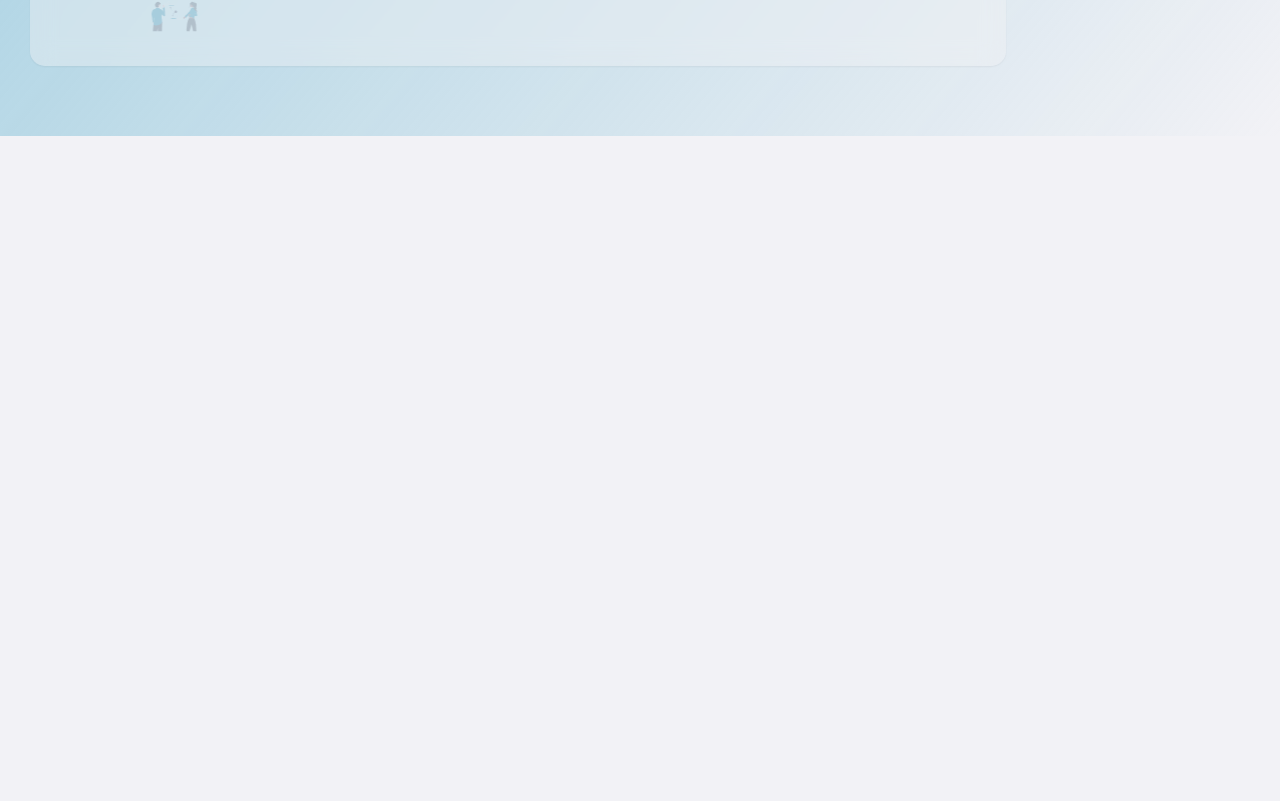
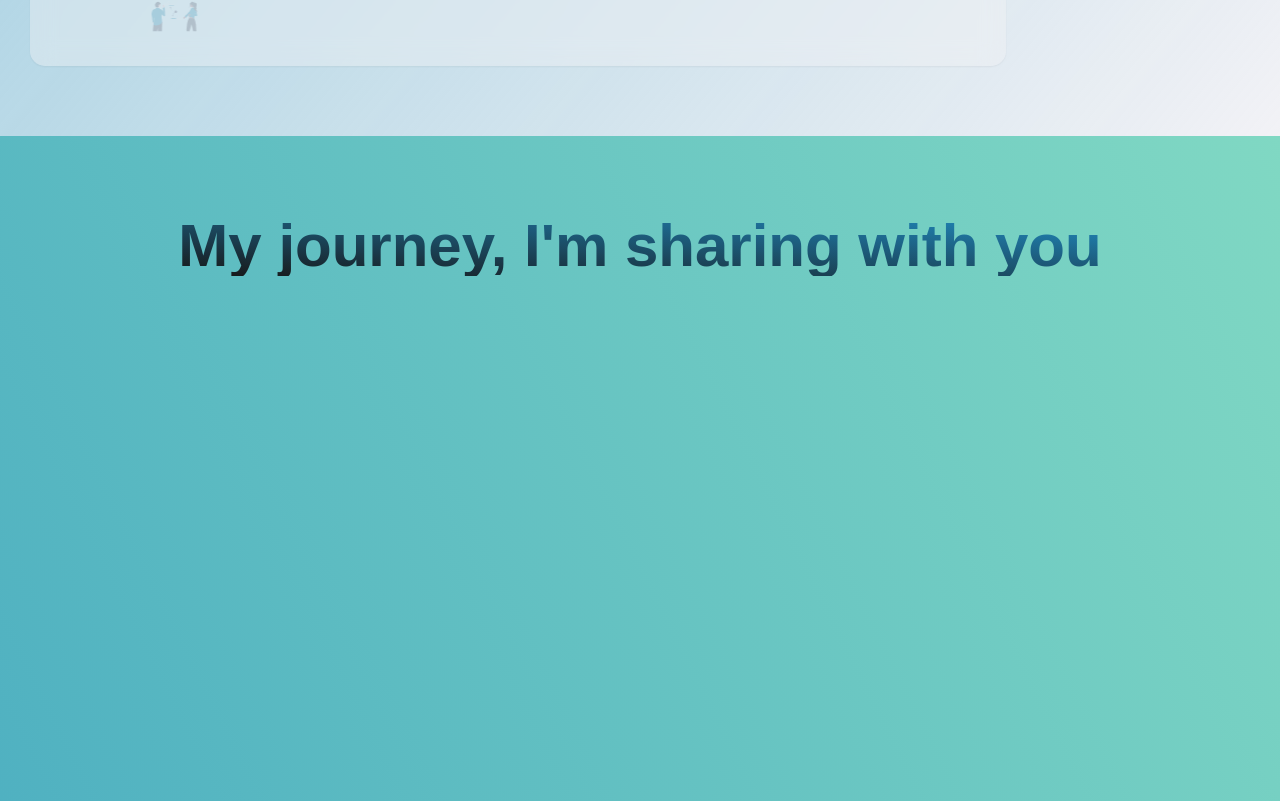
Before and after one commit to qarnayn-dev/qarnayn_portfolio, a Next.js app: page / in a window 1280 px wide. Shown: the part 1519-2320 px from the top of the page. Built offline with nearby package versions, Linux system fonts and the light colour scheme.

Commit message:
UP - story layouts, animations and updates

```diff
--- a/package.json
+++ b/package.json
@@ -8,11 +8,13 @@
   "dependencies": {
     "@headlessui/react": "^1.6.6",
     "@svgr/webpack": "^6.3.1",
+    "framer-motion": "^7.5.1",
     "next": "latest",
     "npm-check": "^6.0.1",
     "react": "18.1.0",
     "react-dom": "18.1.0",
     "react-icons": "^4.4.0",
+    "react-intersection-observer": "^9.4.0",
     "react-scroll-parallax": "^3.3.1",
     "react-spring": "^9.5.2"
   },
--- a/pages/index.tsx
+++ b/pages/index.tsx
@@ -1,7 +1,7 @@
 import type { NextPage } from 'next'
 import Head from 'next/head'
 import  { ThemeContext } from '../components/DarkThemeToggle';
-import { useContext} from 'react';
+import {  ReactNode, useContext, useEffect, useRef, useState} from 'react';
 import TopFrame from '../components/TopFrame';
 import DevIllustration from '../assets/sw_dev.svg';
 import DevIllustrationDark from '../assets/sw_dev_dark.svg';
@@ -15,6 +15,12 @@ import { CardWithGraphicContainer } from '../components/CardWithGraphic';
 import { AnimatedText } from '../components/AnimatedText';
 import { RevealingPage } from '../components/RevealingPage';
 import { Parallax } from 'react-scroll-parallax';
+import { DummyBlock } from '../components/DummyBlock';
+import { AnimatedColoredText } from '../components/AnimatedColoredText';
+import { motion, useScroll, useTransform } from 'framer-motion';
+import { animated, easings, useSpring } from 'react-spring';
+import { AnimatedSentences } from '../components/AnimatedSentences';
+import useWindowDimensions from '../components/useWindowDimensions';
 
 const Home: NextPage = () => {
   const pageConfig: string = "px-4 md:px-5 lg:px-6 py-8";
@@ -46,7 +52,9 @@ const Home: NextPage = () => {
             graphicOnDark={<SolutionIlluDark/>}
           />
         </RevealingPage>
-      <Parallax opacity={[0,2]} className="w-screen h-screen"></Parallax>
+        <MyStory></MyStory>
+        <div className='w-screen h-[200vh] bg-blue-100'></div>
+
       </TopFrame >
       {/* <ThemeTester /> */}
       {/* <div className='w-screen h-screen flex flex-col justify-center text-center dark:text-green-700 bg-primary duration-1000'> hello world</div> */}
@@ -77,3 +85,115 @@ const Intro = () => {
     </div>
   )
 }
+
+const MyStory = () => {
+  const [showTitle, setShowTitle] = useState(false);
+
+  const titleRef = useRef(null);
+  const { scrollYProgress } = useScroll({ target: titleRef , offset: ["0.5 1","0.5 0"]});
+
+  useEffect(() => {
+    const titleYProgress = scrollYProgress.onChange((p) => {
+      if (!showTitle && p > 0.85) setShowTitle(true);
+    });
+    return () => { titleYProgress };
+  }, []);
+
+  const titleSpring = useSpring({
+    delay: 2000,
+    config: { duration: 1200 },
+    to: { y: showTitle ? "0vh" : "40vh" },
+  });
+
+
+  return (
+    <div className='bg-gradient-to-tr from-primary-t2 to-secondary-t5 justify-end items-end text-end'>
+      <animated.div style={titleSpring} className={`w-screen pt-[10vh] pb-2 flex flex-col justify-start items-center bg-transparent `}>
+        <AnimatedColoredText objRef={titleRef} isOpen={showTitle}>My journey, I'm sharing with you</AnimatedColoredText>
+      </animated.div>
+      <StickyLayer viewPercent={45}></StickyLayer>
+      <StoryContainer
+        title='How it started'
+        className='mt-[45vh] md:mt-0 mr-0 md:mr-[45vw]'>Lorem ipsum dolor sit amet consectetur adipisicing elit. Placeat dolor veniam earum ullam hic iusto nemo officia! In totam aliquam laborum velit veniam, nesciunt, ab eum itaque possimus quibusdam aperiam.</StoryContainer>
+      <StoryContainer title='Then...'>Lorem ipsum dolor sit, amet consectetur adipisicing elit. Consequatur omnis voluptatem dolorem, dolores vitae aliquid illo rerum eum, quod, illum accusantium natus quisquam! Nulla quos eveniet sit neque autem perferendis.</StoryContainer>
+      <div className='w-screen h-screen bg-sky-100'></div>
+    </div>
+  )
+}
+
+interface iStickyLayer{
+  children?: ReactNode,
+  className?: string,
+  // [40,45,50,60]
+  viewPercent?: number,
+  // [tr,tl,br,bl]
+  alignment?: string,
+}
+
+/**
+ * This layer will stick on Top and Right (> 768px) by default.
+ */
+const StickyLayer = ({ children, className, viewPercent = 50, alignment= 'tr'}: iStickyLayer) => {
+  const config: { [key: number]: string } = {
+    40: "sticky-40",
+    45: "sticky-45",
+    50: "sticky-50",
+    60: "sticky-60",
+  }
+  const alignConfig: { [key: string]: string } = {
+    'tr': "top-0 right-0",
+    'tl': "top-0 left-0",
+    'br': "bottom-0 right-0",
+    'bl': "bottom-0 left-0",
+  }
+  return (
+    <div
+      className={`${config[viewPercent]} ${alignConfig[alignment]} ${className??'float-right'}  sticky  p-3 mobile-lg:p-4 md:p-5 xl:p-6 flex flex-col justify-center items-center z-0`}>{children}</div>
+  )
+}
+
+
+interface iStoryContainer{
+  children: string,
+  className?: string,
+  title?: string,
+}
+
+const StoryContainer = ({ children, className, title }: iStoryContainer) => {
+  const { width} = useWindowDimensions();
+  const [show, setShow] = useState(false);
+  const [isLarge, setIsLarge] = useState((width > 768));
+  const containerRef = useRef(null);
+  const { scrollYProgress } = useScroll({ target: containerRef, offset: ["1 1", "0.3 0.45"] });
+  const leaveOpacity = useTransform(scrollYProgress, [0, 0.6, 1], [1, 1, 0], { ease: easings.easeOutCirc });
+
+  useEffect(() => {
+    const unsub = scrollYProgress.onChange((p) => {
+      if (!show && p > 0.01 && p < 1) setShow(true);
+      // console.log(p);
+    });
+    return () => { unsub; }
+  }, []);
+
+
+  useEffect(() => {
+    const breakPoint: number = 768;
+    if (isLarge && (width < breakPoint)) setIsLarge(false);
+    else if (!isLarge && (width > breakPoint)) setIsLarge(true);
+  }, [width]);
+
+  return (
+    <motion.div
+      ref={containerRef}
+      style={{ opacity: (isLarge? 1 : leaveOpacity)}}
+      className={`antisticky-45 flex-col justify-center items-center ${className}`}
+      >
+        <AnimatedSentences
+          title={title}
+          showAnimation={show}
+          twTextAlignment="text-center md:text-start"
+          className={`w-full h-full`}
+        >{children}</AnimatedSentences>
+    </motion.div>
+  )
+ }
--- a/styles/globals.css
+++ b/styles/globals.css
@@ -132,6 +132,36 @@
         --semantic-success-t2 : 7,116,83; /*#077453*/
     }
 
+    .sticky-40 {
+        @apply w-screen h-[40vh] md:w-[40vw] md:h-screen
+    }
 
+    .antisticky-40 {
+        @apply w-screen h-[60vh] md:w-[60vw] md:h-screen
+    }
+
+    .sticky-45 {
+        @apply w-screen h-[45vh] md:w-[45vw] md:h-screen
+    }
+
+    .antisticky-45 {
+        @apply w-screen h-[55vh] md:w-[55vw] md:h-screen
+    }
+
+    .sticky-50 {
+        @apply w-screen h-[50vh] md:w-[50vw] md:h-screen
+    }
+
+    .antisticky-50 {
+        @apply w-screen h-[50vh] md:w-[50vw] md:h-screen
+    }
+
+    .sticky-60 {
+        @apply w-screen h-[60vh] md:w-[60vw] md:h-screen
+    }
+
+    .antisticky-60 {
+        @apply w-screen h-[40vh] md:w-[40vw] md:h-screen
+    }
 
 }
```
Also changed, not shown: 1 other file (tests, documents, lock files or other folders).
